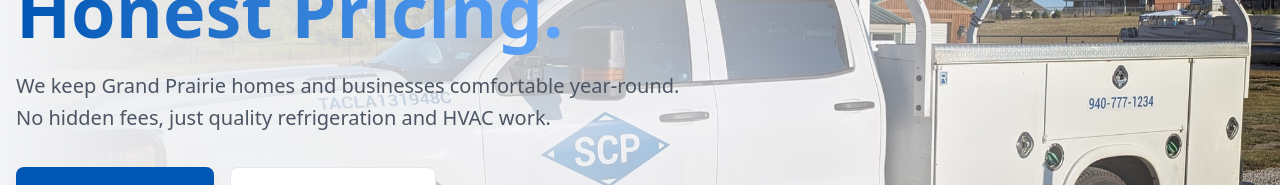
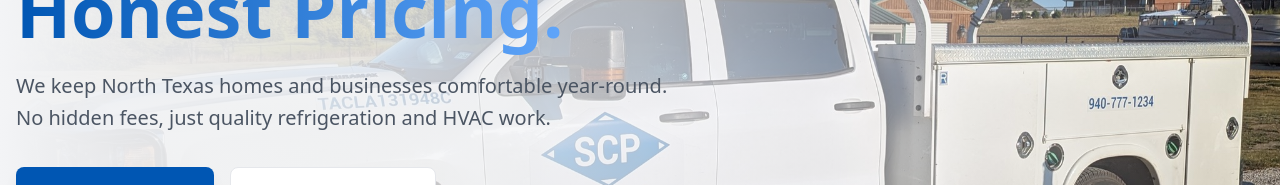
Before and after one commit to coepiautomation/scp-refrigeration, a React (Vite) app: page / in a window 1280 px wide. Shown: the part 387-572 px from the top of the page. Built offline with nearby package versions, Linux system fonts and the light colour scheme.

Commit message:
Grand Prairie to North Texas

```diff
--- a/src/pages/Home.jsx
+++ b/src/pages/Home.jsx
@@ -45,7 +45,7 @@ const Home = () => {
             </h1>
 
             <p className="text-xl text-gray-600 mb-8 leading-relaxed">
-              We keep Grand Prairie homes and businesses comfortable year-round.
+              We keep North Texas homes and businesses comfortable year-round.
               No hidden fees, just quality refrigeration and HVAC work.
             </p>
 
```
